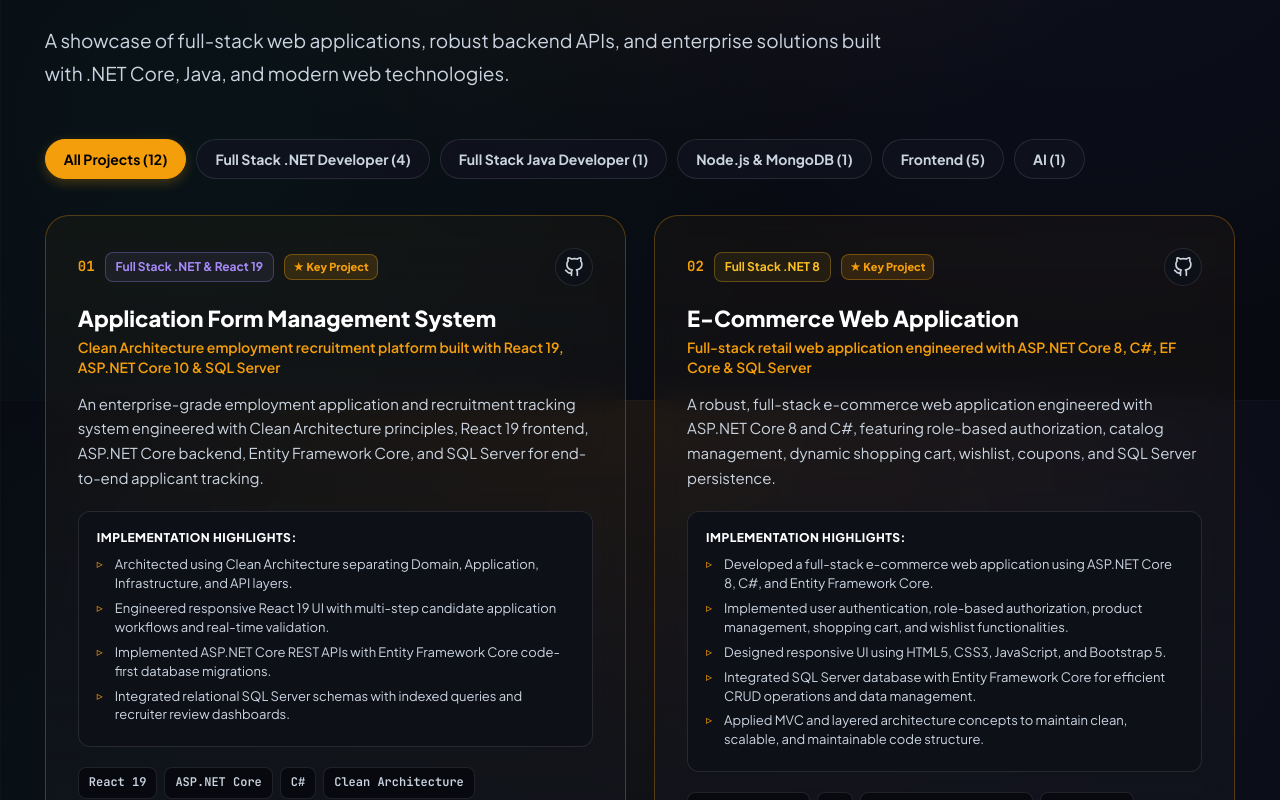
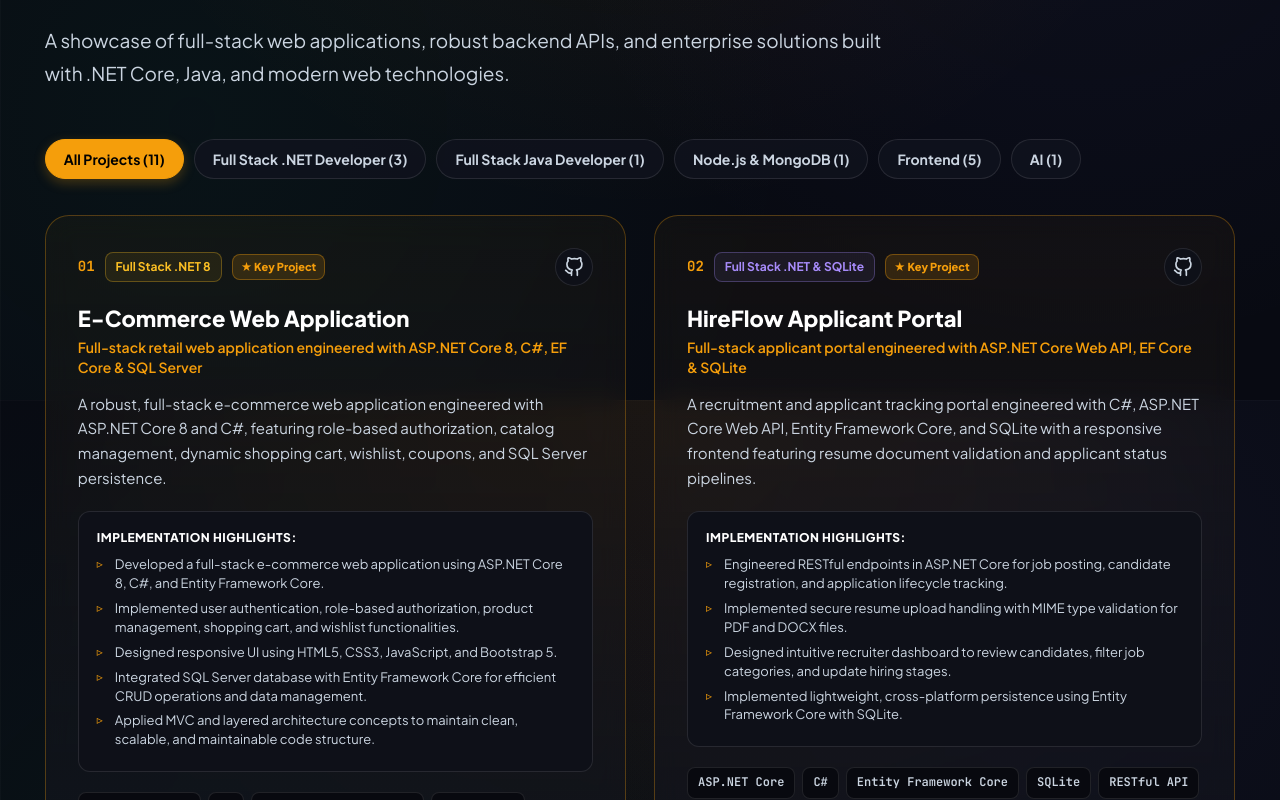
Before and after one commit to Anand9899/Portfolio, a React (Vite) app: page / in a window 1280 px wide. Shown: the part 6800-7600 px from the top of the page. Built offline with nearby package versions, Linux system fonts and the light colour scheme.

Commit message:
fix(projects): show exact public GitHub repositories matching Anand9899 profile

```diff
--- a/src/components/Projects.tsx
+++ b/src/components/Projects.tsx
@@ -29,27 +29,8 @@ function Projects() {
   // Complete list of projects from Anand's GitHub profile (github.com/Anand9899)
   const projects: ProjectItem[] = [
     {
-      id: 'application-form-management-system',
+      id: 'ecommerce-web-application',
       number: '01',
-      title: 'Application Form Management System',
-      subtitle: 'Clean Architecture employment recruitment platform built with React 19, ASP.NET Core 10 & SQL Server',
-      category: 'dotnet',
-      categories: ['fullstack', 'dotnet'],
-      categoryLabel: 'Full Stack .NET & React 19',
-      description: 'An enterprise-grade employment application and recruitment tracking system engineered with Clean Architecture principles, React 19 frontend, ASP.NET Core backend, Entity Framework Core, and SQL Server for end-to-end applicant tracking.',
-      resumeBullets: [
-        'Architected using Clean Architecture separating Domain, Application, Infrastructure, and API layers.',
-        'Engineered responsive React 19 UI with multi-step candidate application workflows and real-time validation.',
-        'Implemented ASP.NET Core REST APIs with Entity Framework Core code-first database migrations.',
-        'Integrated relational SQL Server schemas with indexed queries and recruiter review dashboards.'
-      ],
-      techStack: ['React 19', 'ASP.NET Core', 'C#', 'Clean Architecture', 'Entity Framework Core', 'SQL Server', 'REST API', 'TypeScript'],
-      githubUrl: 'https://github.com/Anand9899/Application-Form-Management-System',
-      featured: true
-    },
-    {
-      id: 'ecommerce-web-application',
-      number: '02',
       title: 'E-Commerce Web Application',
       subtitle: 'Full-stack retail web application engineered with ASP.NET Core 8, C#, EF Core & SQL Server',
       category: 'fullstack',
@@ -69,7 +50,7 @@ function Projects() {
     },
     {
       id: 'hireflow',
-      number: '03',
+      number: '02',
       title: 'HireFlow Applicant Portal',
       subtitle: 'Full-stack applicant portal engineered with ASP.NET Core Web API, EF Core & SQLite',
       category: 'dotnet',
@@ -88,7 +69,7 @@ function Projects() {
     },
     {
       id: 'event-feedback-management-system',
-      number: '04',
+      number: '03',
       title: 'Event Feedback Management System',
       subtitle: 'Full-stack attendee evaluation platform engineered with Node.js, Express, MongoDB & JWT',
       category: 'nodejs',
@@ -107,7 +88,7 @@ function Projects() {
     },
     {
       id: 'crn-product-api',
-      number: '05',
+      number: '04',
       title: 'CRN Product API',
       subtitle: 'RESTful API engineered with ASP.NET Core, EF Core, SQL Server, Docker & Swagger',
       category: 'dotnet',
@@ -126,7 +107,7 @@ function Projects() {
     },
     {
       id: 'e-tutorial',
-      number: '06',
+      number: '05',
       title: 'E-Tutorial Learning Portal',
       subtitle: 'Web-based learning portal built with Java Servlets, JSP, JDBC, and MySQL',
       category: 'java',
@@ -145,7 +126,7 @@ function Projects() {
     },
     {
       id: 'ai-assistance',
-      number: '07',
+      number: '06',
       title: 'AI Voice Assistant',
       subtitle: 'Hands-free browser AI assistant with real-time speech recognition & voice synthesis',
       category: 'ai',
@@ -164,7 +145,7 @@ function Projects() {
     },
     {
       id: 'portfolio-showcase',
-      number: '08',
+      number: '07',
       title: 'Developer Portfolio Showcase',
       subtitle: 'Modern personal portfolio website with dark/light themes, animations & interactive UI',
       category: 'frontend',
@@ -184,7 +165,7 @@ function Projects() {
     },
     {
       id: 'birthday-celebration-gala',
-      number: '09',
+      number: '08',
       title: 'Birthday Celebration Gala',
       subtitle: 'Rich celebration portal with dynamic cake, audio jukebox, theme switcher & fireworks',
       category: 'frontend',
@@ -203,7 +184,7 @@ function Projects() {
     },
     {
       id: 'simon-game',
-      number: '10',
+      number: '09',
       title: 'Simon Memory Game',
       subtitle: 'Dynamic browser memory game with pattern sequence generation and audio cues',
       category: 'frontend',
@@ -222,7 +203,7 @@ function Projects() {
     },
     {
       id: 'digital-clock',
-      number: '11',
+      number: '10',
       title: 'Neon Digital Clock',
       subtitle: 'Sleek neon glowing clock with live 24h/12h time tracking and date synchronization',
       category: 'frontend',
@@ -240,7 +221,7 @@ function Projects() {
     },
     {
       id: 'kids-app',
-      number: '12',
+      number: '11',
       title: 'Kids Interactive Learning App',
       subtitle: 'Educational interactive web application designed for children to learn alphabets & numbers',
       category: 'frontend',
```
